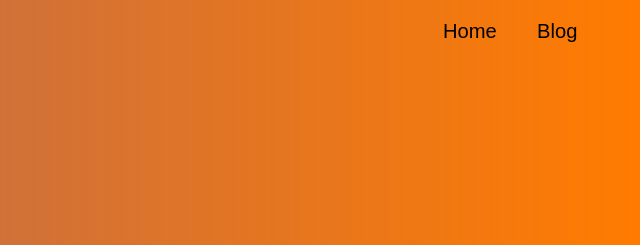
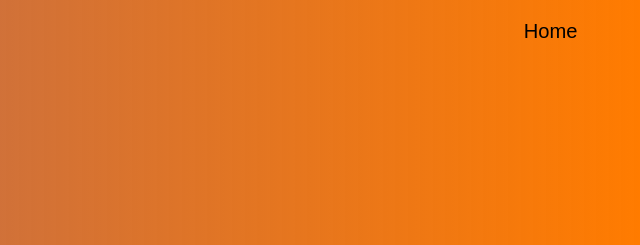
Before and after one commit to andrew-braun/geobeermap, a Gatsby site: page / in a window 1280 px wide. Shown: the top 245 px of the page, 640-1280 px from the left. Built offline with nearby package versions, Linux system fonts and the light colour scheme; Gatsby itself is replaced by a stand-in of ours; a web font is replaced by a local one.

Commit message:
dev: Remove header link to blog until it's ready

```diff
--- a/src/components/Layout.js
+++ b/src/components/Layout.js
@@ -42,11 +42,11 @@
 								Home
 							</Link>
 						</li>
-						<li className="nav-list-item">
+						{/* <li className="nav-list-item">
 							<Link to="/blog" className="nav-list-link">
 								Blog
 							</Link>
-						</li>
+						</li> */}
 					</ul>
 				</nav>
 			</header>
```
